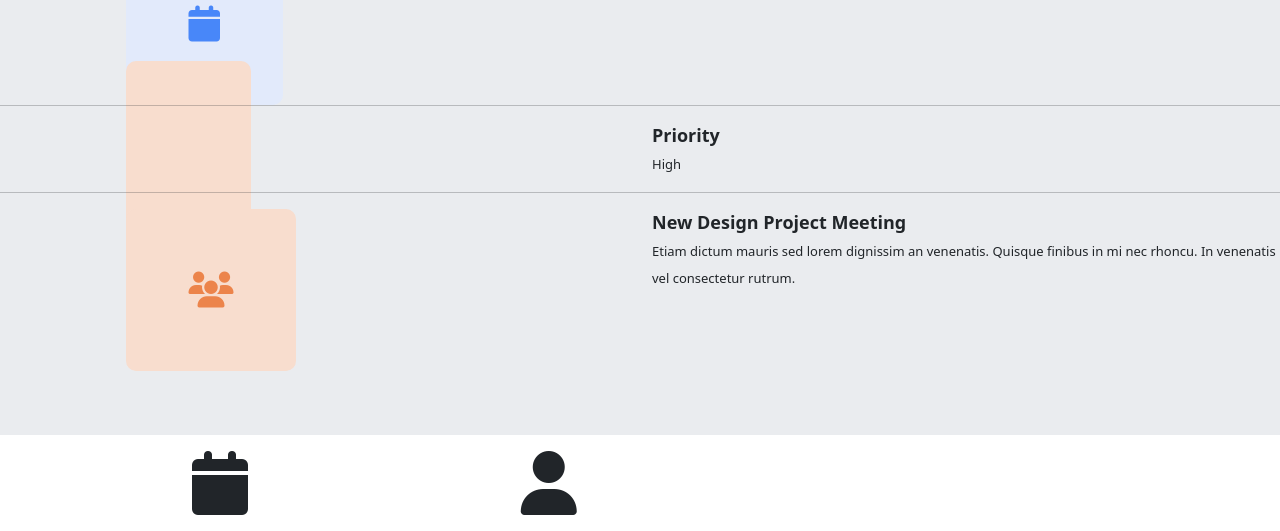
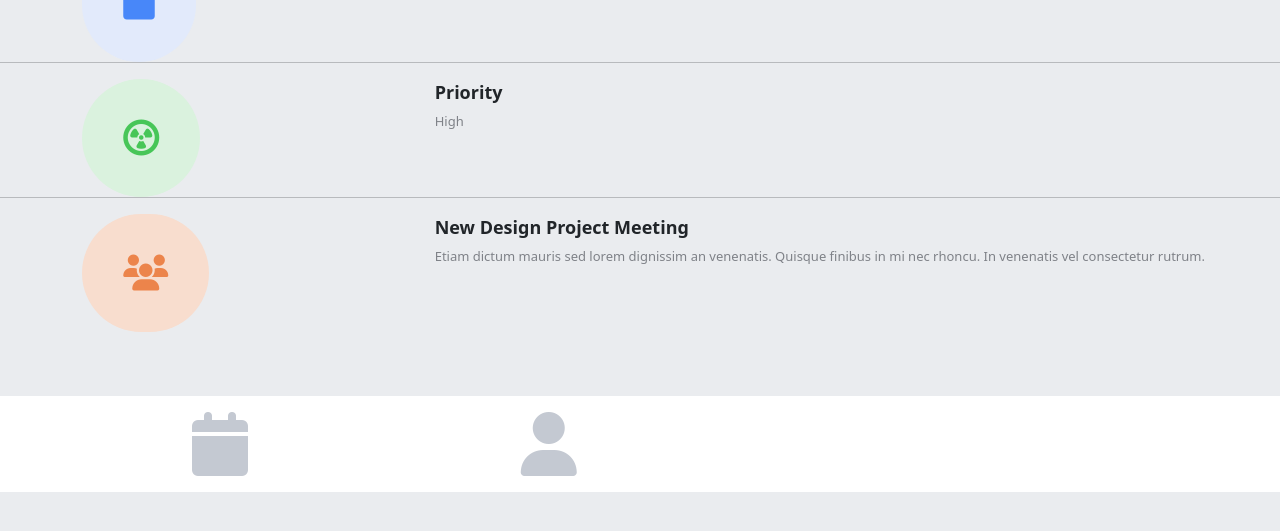
Before and after one commit to Jey893/html, a plain HTML site: page 3page.html in a window 1280 px wide. Shown: the part 626-1157 px from the top of the page. After the commit the page ends 1118 px from the top, so only its background shows below. Drawn offline with nearby package versions, Linux system fonts and the light colour scheme; some icons are missing.

Commit message:
ajoustement 1

```diff
--- a/3page.html
+++ b/3page.html
@@ -30,28 +30,28 @@
     </div>
     <div style="padding-left: ;font-size: large;padding-bottom: 5%;">
         <div>
-            <h4>Desgin Team Meeting</h4>
+            <h4> Desgin Team Meeting</h4>
         </div>
         <div class="row">
-            <div class="col-6 fonte">
+            <div class="col-4 fonte">
                 <i class="fa-solid fa-calendar font"></i>
             </div>
-            <div class="col-6 design">
+            <div class="col-8 design">
                 <p><span class="spa"> Monday, March 14</span> <br> <span class="sp">09:00 - 10:30</span></p>
             </div> <hr>
         </div>
         <div class="row">
-            <div class="col-6 fonte">
-                <i class="fa-light fa-circle-bolt fonter"></i>
+            <div class="col-4 fonte">
+                <i class="fa-solid fa-circle-radiation fon"></i>
             </div>
-            <div class="col-6 design">
+            <div class="col-8 design">
                 <p><span class="spa">Priority</span><br> <span class="sp">High</span></p>
             </div> <hr>
         </div>
         <div class="row">
-            <div class="col-6 fonte">
+            <div class="col-4 fonte">
                 <i class="fa-solid fa-users fonter"></i> </div>
-            <div class="col-6 design">
+            <div class="col-8 design">
                 <p><span class="spa">New Design Project Meeting</span> <br> <span class="sp">Etiam dictum mauris sed lorem dignissim an venenatis. Quisque finibus in mi nec rhoncu. In venenatis vel consectetur rutrum. </span></p>
             </div>
         </div>
--- a/css/style.css
+++ b/css/style.css
@@ -185,6 +185,7 @@
 }
 .pp {
     padding: 0 5%;
+    color: #C4C9D2;
 }
 .coll {
     border-bottom: solid #EAECEF;
@@ -239,7 +240,7 @@ h5 {
     font-size: 2em;
     color: #4887F9;
     background-color: #E2EAFB;
-    border-radius: 10px;
+    border-radius: 200px;
     padding: 10%;
     margin-left: 20%;
 }
@@ -248,12 +249,13 @@ h5 {
 }
 .sp {
     font-size: small;
+    color: #7F8288;
 }
 .fonter {
     font-size: 2em;
     color: #EC844B;
     background-color: #F8DDCE;
-    border-radius: 10px;
+    border-radius: 180px;
     padding: 10%;
     margin-left: 20%;
 }
@@ -263,4 +265,13 @@ h5 {
 }
 h4 {
     font-size: xx-large;
+    margin-left: 2%;
 }
+.fon {
+    font-size: 2em;
+    color: #47C658;
+    background-color: #DAF2DE;
+    border-radius: 130px;
+    padding: 10%;
+    margin-left: 20%;
+}
```
